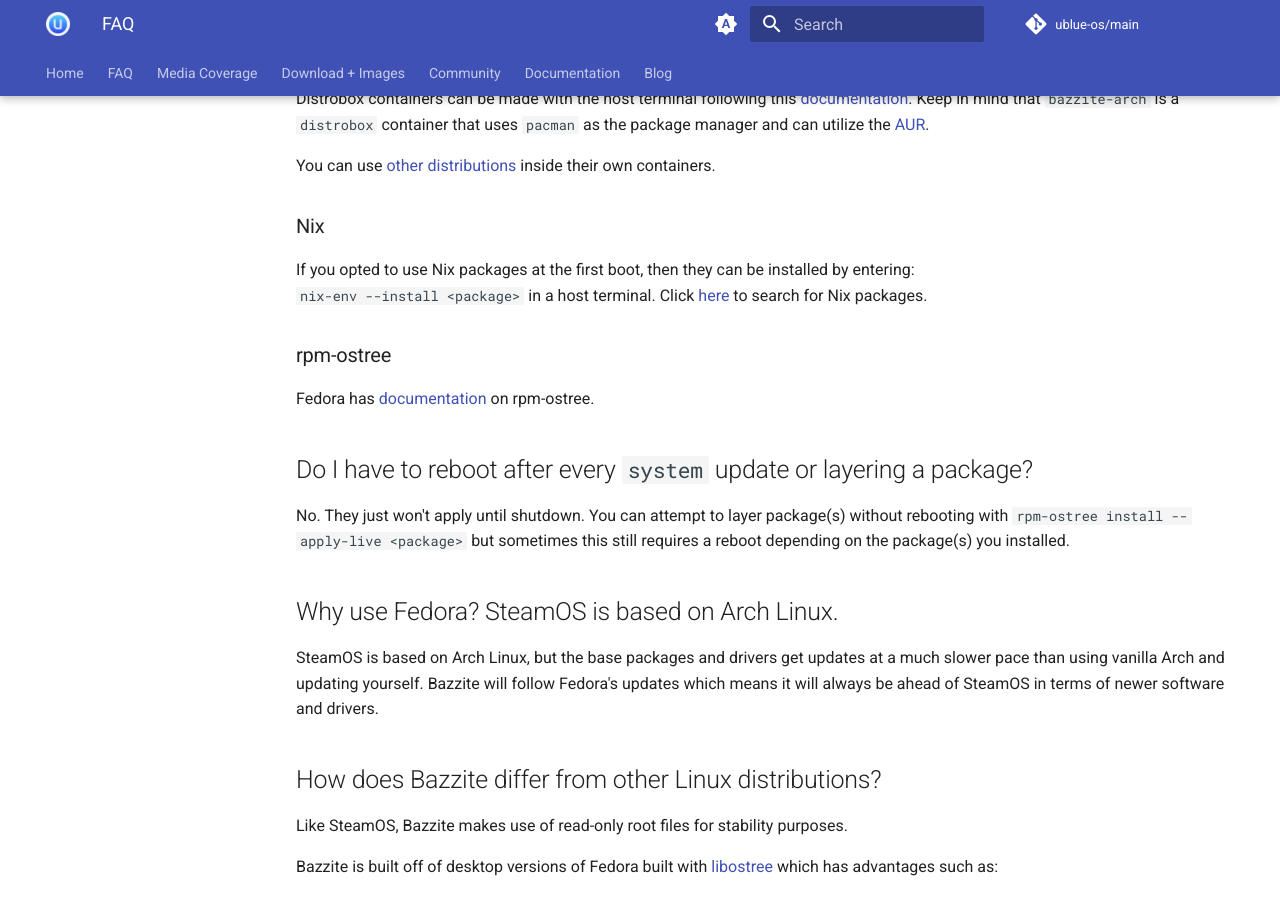
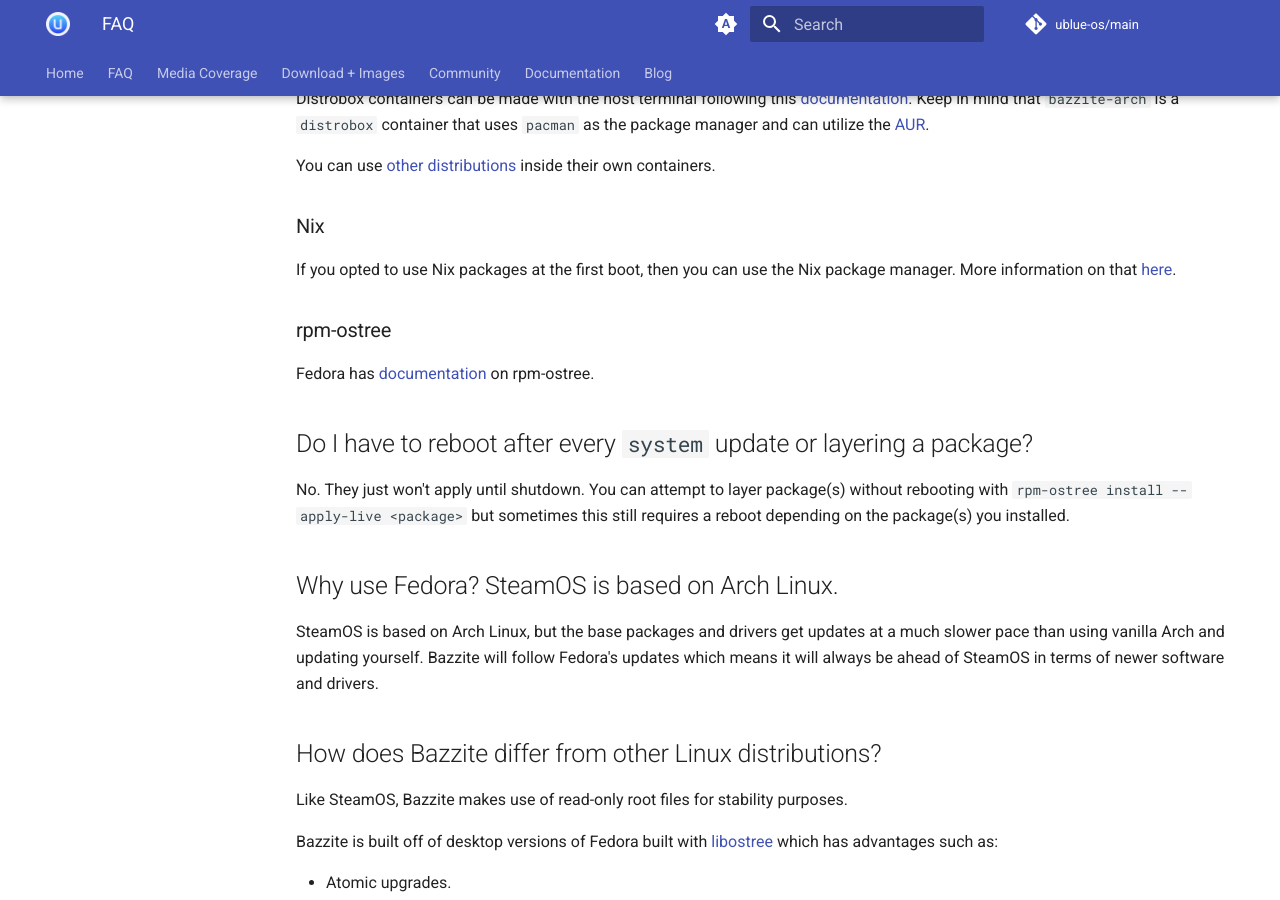
Before and after one commit to ublue-os/website, an MkDocs documentation site: the page built from docs/images/bazzite/FAQ.md, in a window 1280 px wide and 900 px high, scrolled down 1820 px. Built offline with MkDocs 1.6.1 and Material for MkDocs 9.7.7, drawn with Linux system fonts in a browser that asks for light colours; comment, search, counter and statistics services are not loaded.

Commit message:
fix: nix package manager just links to zero-to-nix (#414)
* fix: nix package installation method

supposedly nix-env is not the proper way anymore.

* fix: Nix package manager just links to zero-to-nix

```diff
--- a/docs/images/bazzite/FAQ.md
+++ b/docs/images/bazzite/FAQ.md
@@ -58,8 +58,7 @@ You can use [other distributions](https://github.com/89luca89/distrobox/blob/mai
 
 ### Nix
 
-If you opted to use Nix packages at the first boot, then they can be installed by entering:
-`nix-env --install <package>` in a host terminal.  Click [here](https://search.nixos.org/packages) to search for Nix packages.
+If you opted to use Nix packages at the first boot, then you can use the Nix package manager.  More information on that [here](https://zero-to-nix.com/).
 
 ### rpm-ostree
 
```
